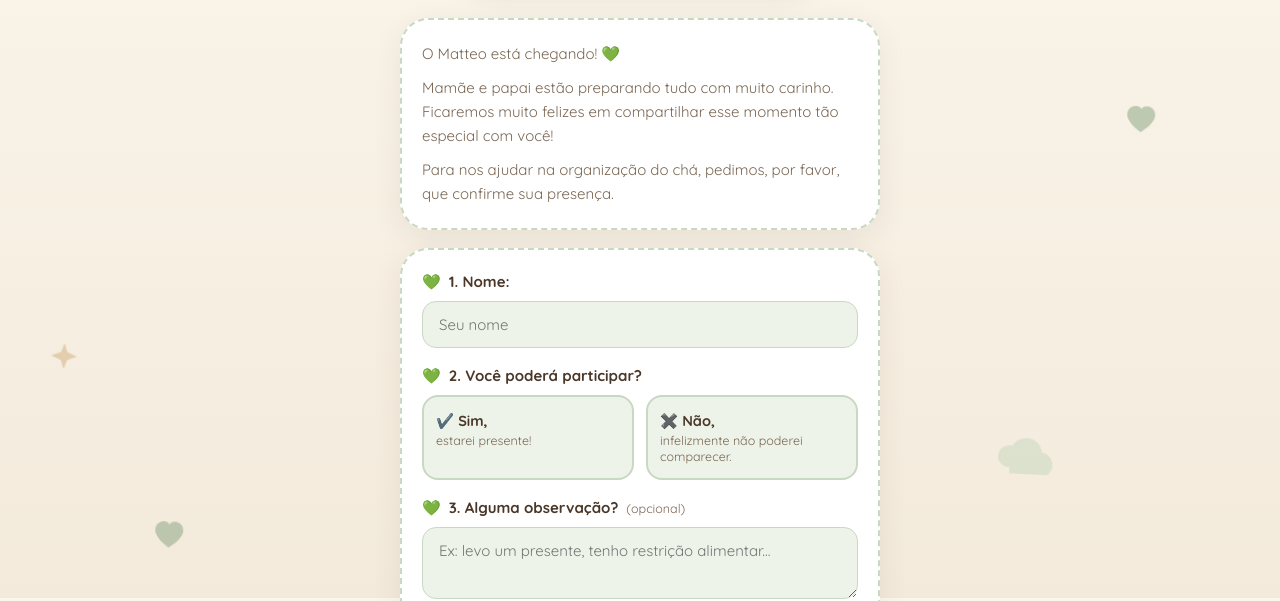
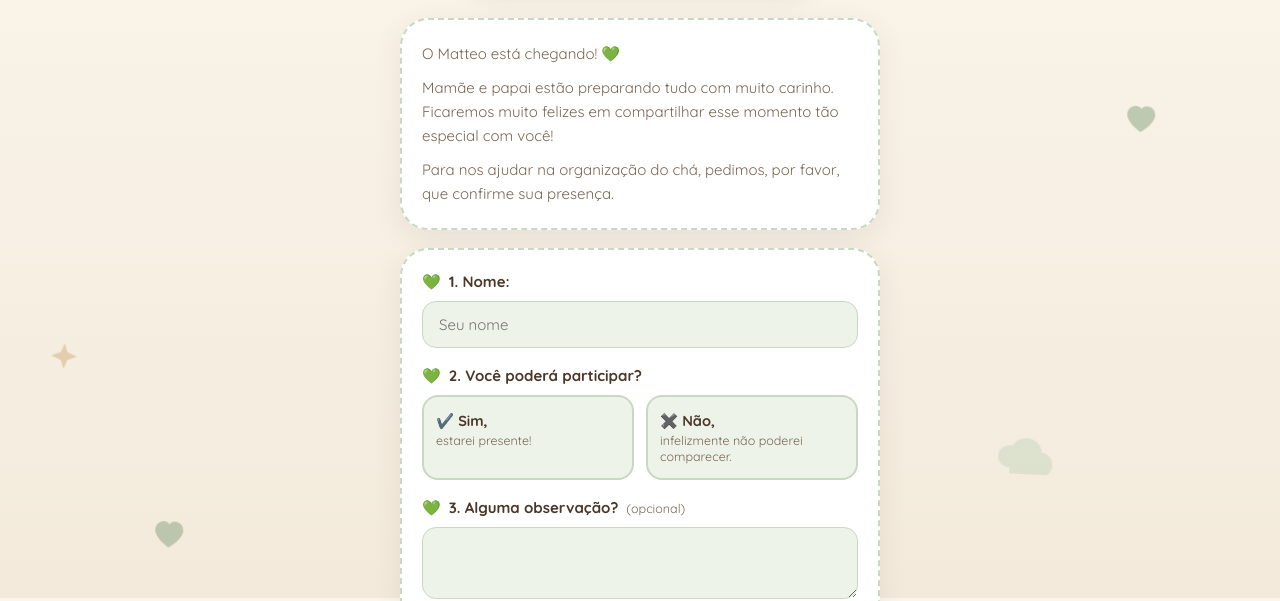
Before and after one commit to Lucaslndev/cha-matteo, a plain HTML site: page index.html in a window 1280 px wide. Shown: the part 202-803 px from the top of the page. Drawn offline with Linux system fonts and the light colour scheme.

Commit message:
removendo o placeholder do 3

```diff
--- a/index.html
+++ b/index.html
@@ -49,7 +49,7 @@
       <div style="height:18px;"></div>
       <label class="field-label"><span class="num">💚</span> 3. Alguma observação? <span
           style="font-weight:400;color:var(--brown-soft);font-size:12.5px;">(opcional)</span></label>
-      <textarea id="obs" placeholder="Ex: levo um presente, tenho restrição alimentar..."></textarea>
+      <textarea id="obs"></textarea>
 
       <div style="height:22px;"></div>
       <button type="submit" class="btn">Confirmar presença</button>
```
